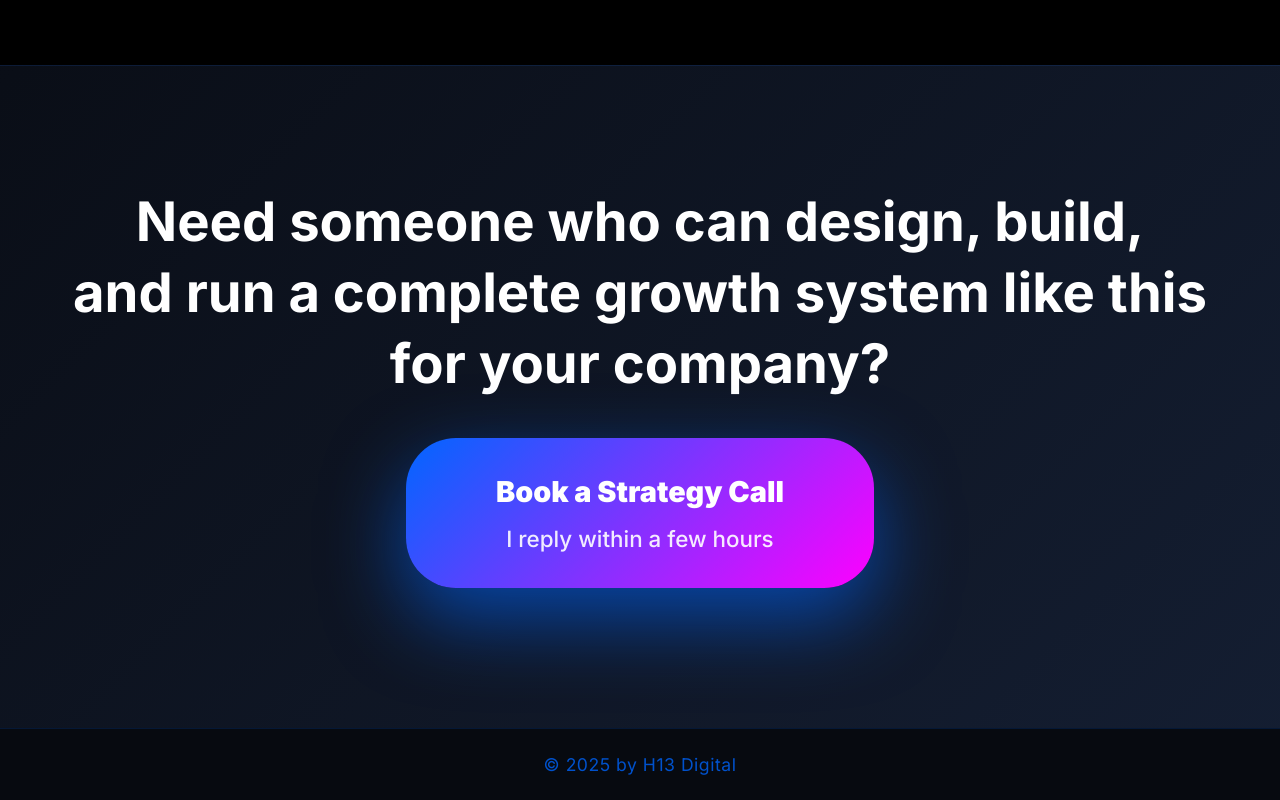
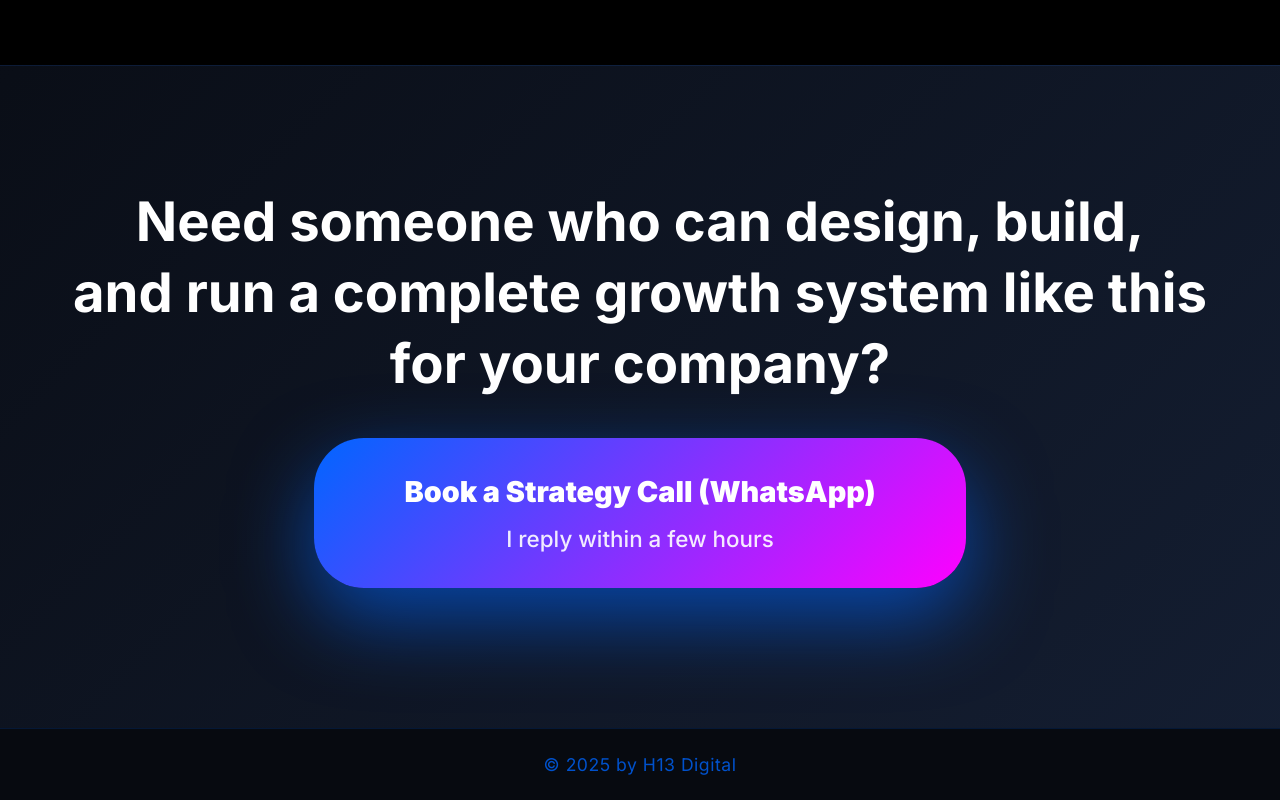
Before and after one commit to h13digital/h13digital.github.io, a plain HTML site: page index.html in a window 1280 px wide. Shown: the part 4767-5567 px from the top of the page. Drawn offline with Linux system fonts and the light colour scheme; animation ran at ten frames a second.

Commit message:
Update index.html

```diff
--- a/index.html
+++ b/index.html
@@ -1422,10 +1422,10 @@
 
 <div class="final" id="talk">
     <h2>Need someone who can design, build,<br>and run a complete growth system like this<br>for your company?</h2>
-    <a href="#final-cta"
+    <a href="https://wa.me/+84909615614"
        class="final-cta"
        aria-label="Book a strategy call with Hiep Nguyen">
-        Book a Strategy Call
+        Book a Strategy Call (WhatsApp)
         <small>I reply within a few hours</small>
     </a>
 </div>
```
